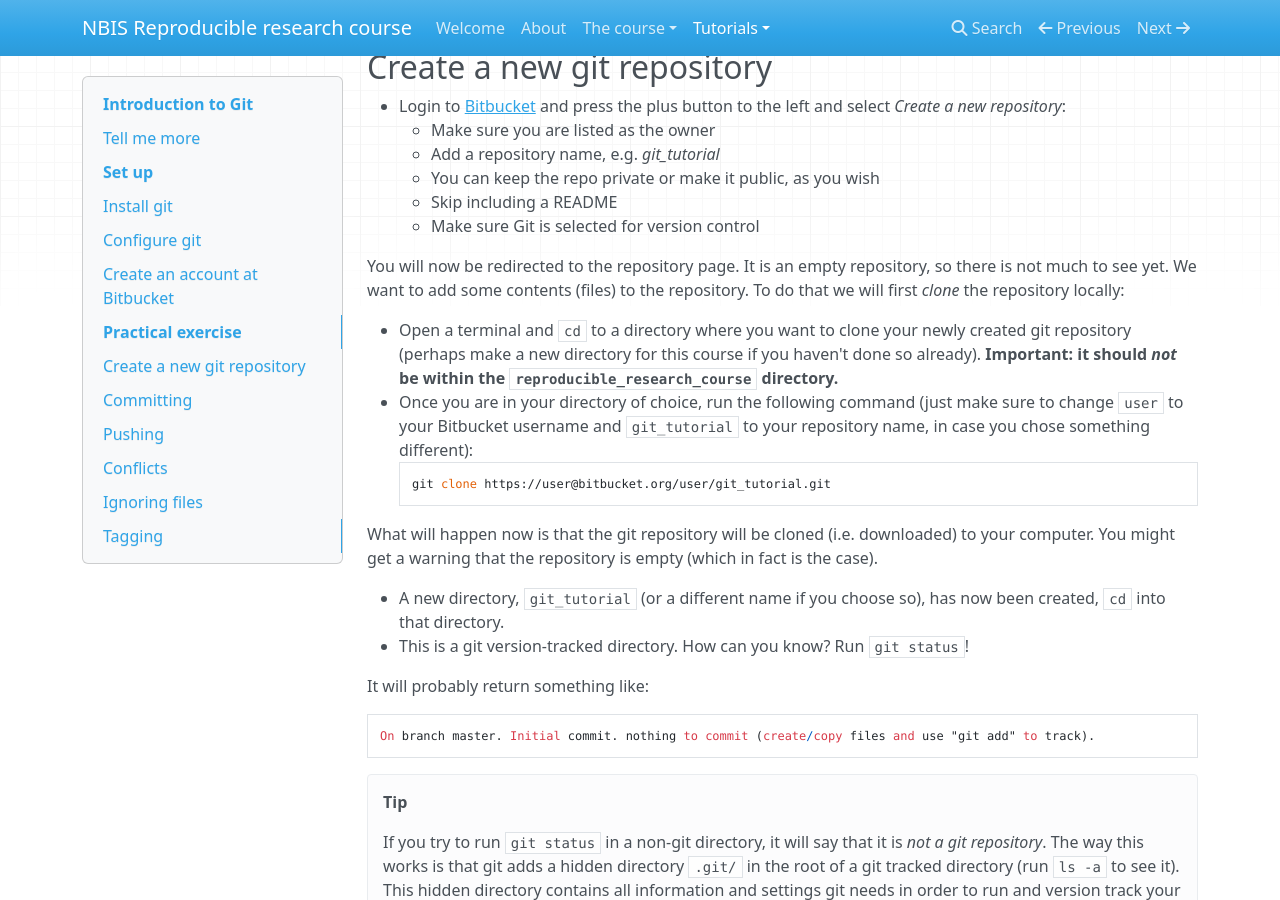
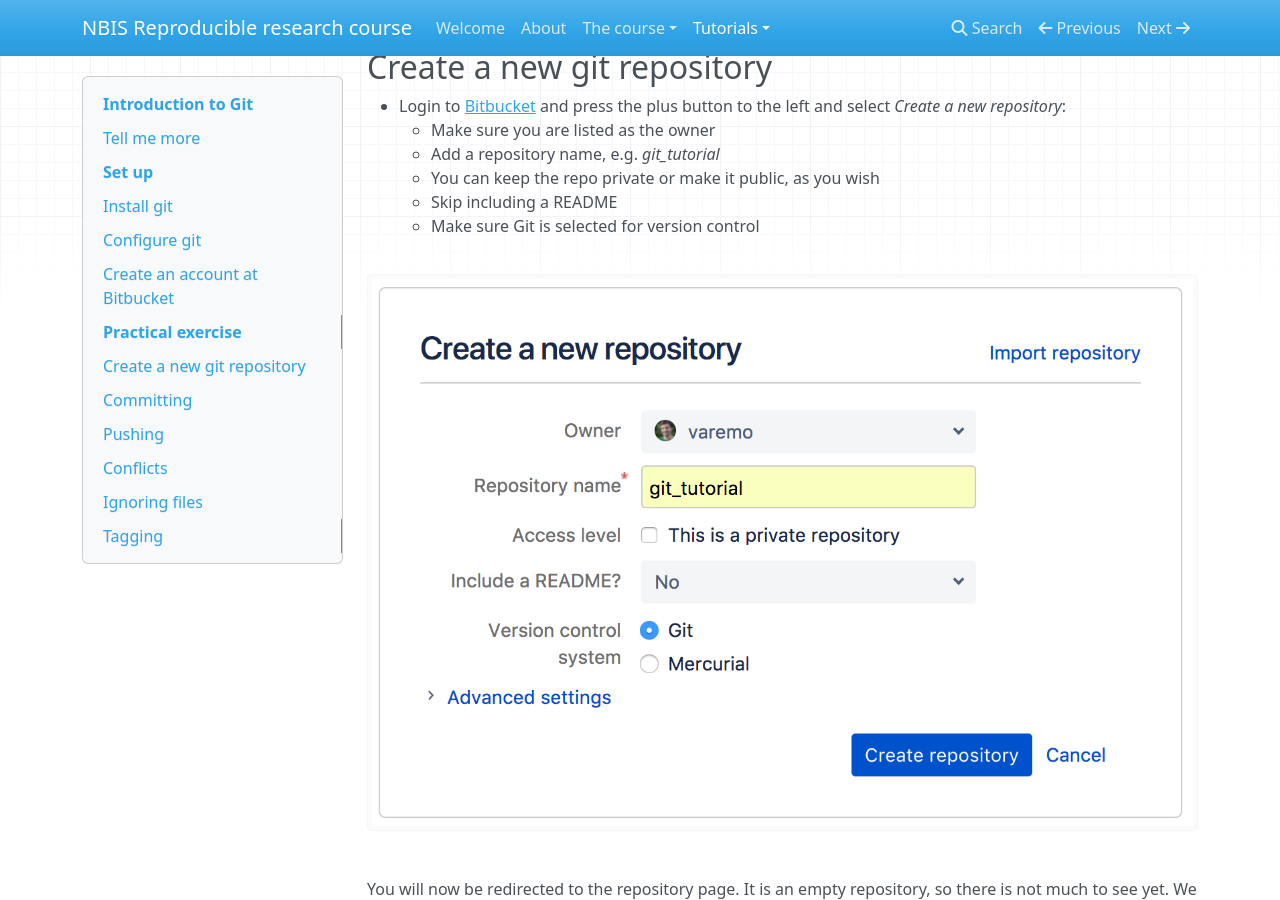
Before and after one commit to NBISweden/workshop-reproducible-research, an MkDocs documentation site: the page built from docs/git.md, in a window 1280 px wide and 900 px high, scrolled down 1945 px. Built offline with MkDocs 1.6.1, drawn with Linux system fonts in a browser that asks for light colours; nearby versions of some CDN libraries; old or Windows-style settings are respelled for this version of MkDocs.

Commit message:
add image

```diff
--- a/docs/git.md
+++ b/docs/git.md
@@ -66,6 +66,9 @@ If you have not done so already, go to [bitbucket.org](https://bitbucket.org/acc
     * You can keep the repo private or make it public, as you wish
     * Skip including a README
     * Make sure Git is selected for version control
+
+
+![](images/new_repo_bitbucket.png)
 
 You will now be redirected to the repository page. It is an empty repository, so there is not much to see yet. We want to add some contents (files) to the repository. To do that we will first *clone* the repository locally:
 
```
Also changed, not shown: docs/images/new_repo_bitbucket.png (added).
